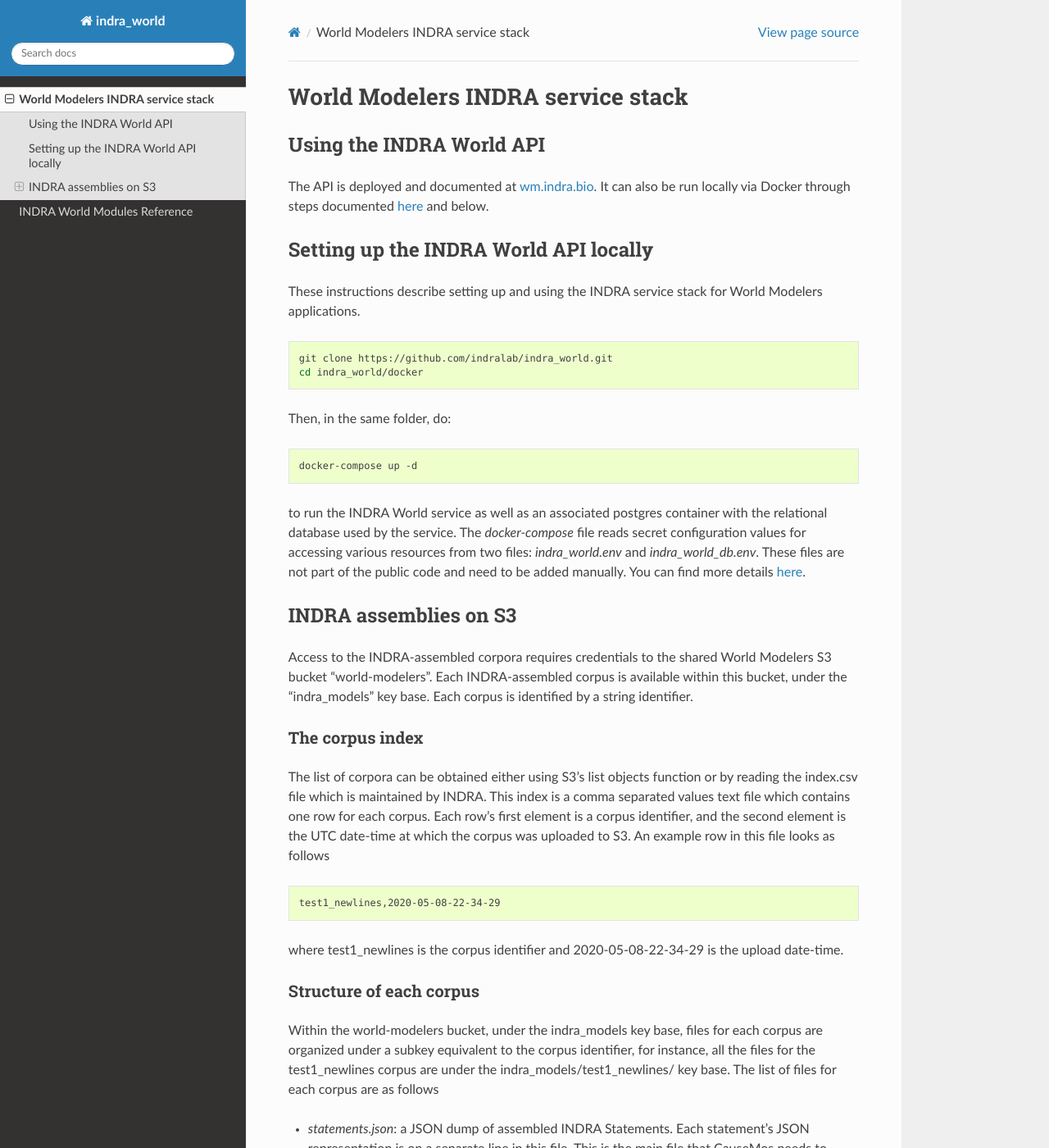
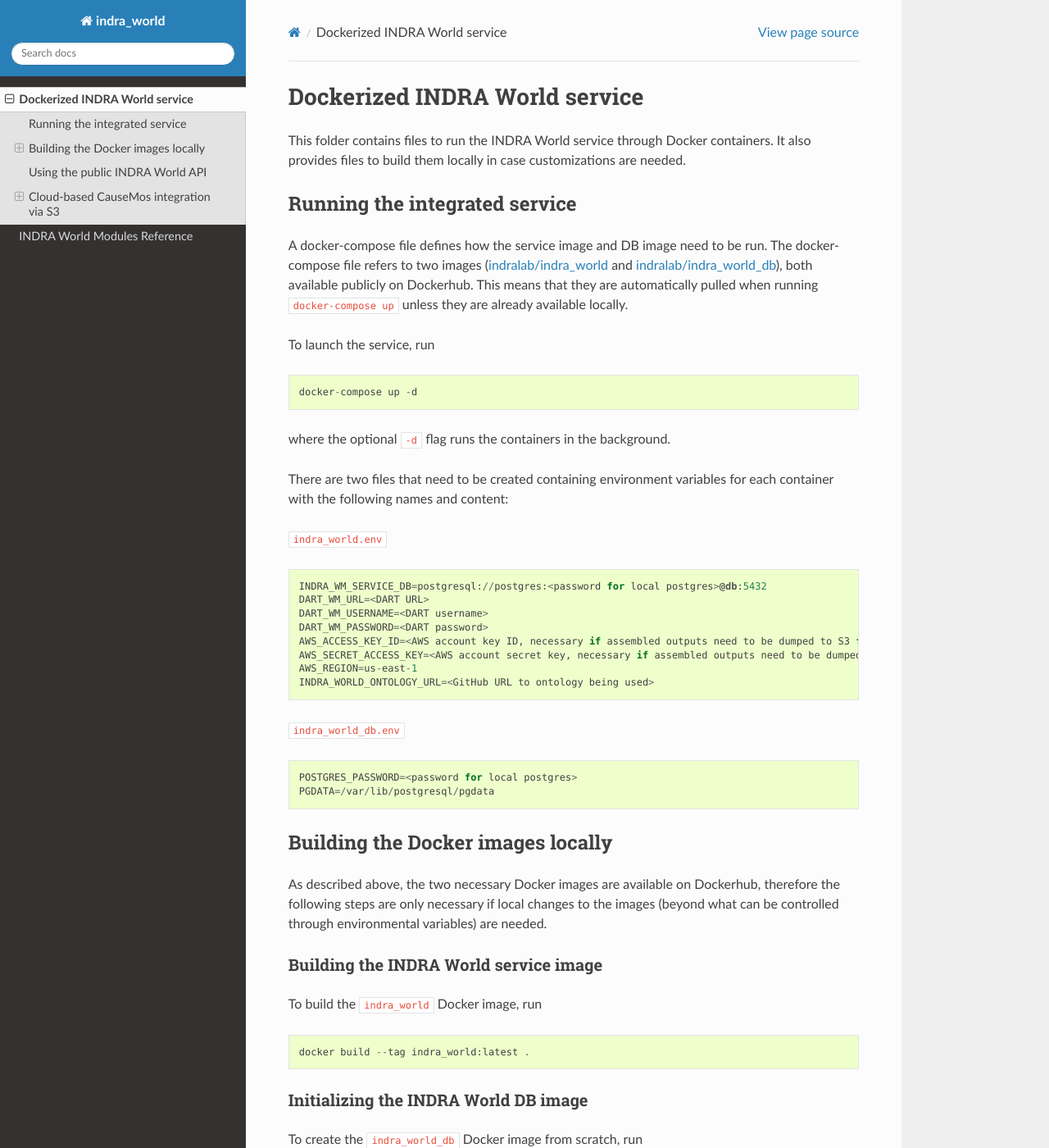
Before and after one commit to gyorilab/indra_world, a Sphinx documentation site: the page built from doc/service.rst, in a window 1280 px wide and 1400 px high. Shown: the whole window at 82% size. Built offline with Sphinx 7.4.7 and the Read the Docs theme 2.0.0, drawn with Linux system fonts in a browser that asks for light colours; pages that are not in the unit, such as notebooks, are missing from menus; some of the changed text lies outside the part shown.

Commit message:
Revamp docs structure, include md-s

```diff
--- a/doc/conf.py
+++ b/doc/conf.py
@@ -32,11 +32,12 @@
     'sphinx.ext.napoleon',
     'sphinx.ext.viewcode',
     'sphinx_autodoc_typehints',
+    'm2r2',
 ]
 
 # Add any paths that contain templates here, relative to this directory.
 templates_path = ['_templates']
-source_suffix = '.rst'
+source_suffix = ['.rst', '.md']
 master_doc = 'index'
 pygments_style = 'sphinx'
 numpydoc_show_class_members = False
--- a/doc/index.rst
+++ b/doc/index.rst
@@ -9,8 +9,10 @@
 .. toctree::
    :maxdepth: 3
 
+   general.rst
    service.rst
    modules/index
+
 
 
 Indices and tables
--- a/doc/requirements.txt
+++ b/doc/requirements.txt
@@ -9,3 +9,4 @@
 flask_wtf
 flask_bootstrap
 flask_restx
+m2r
--- a/doc/service.rst
+++ b/doc/service.rst
@@ -1,49 +1,22 @@
-World Modelers INDRA service stack
-==================================
+.. mdinclude:: ../docker/README.md
 
 .. _wm-service-endpoints:
 
-Using the INDRA World API
--------------------------
+Using the public INDRA World API
+--------------------------------
 The API is deployed and documented at `wm.indra.bio <http://wm.indra.bio/>`_.
-It can also be run locally via Docker through steps documented `here <https://github.com/indralab/indra_world/tree/master/docker#dockerized-indra-world-service>`_ and below.
-
-.. _wm-service-local-setup:
-
-Setting up the INDRA World API locally
---------------------------------------
-These instructions describe setting up and using the INDRA service stack
-for World Modelers applications.
-
-.. code-block:: sh
-
-    git clone https://github.com/indralab/indra_world.git
-    cd indra_world/docker
-
-Then, in the same folder, do:
-
-.. code-block:: sh
-
-    docker-compose up -d
-
-to run the INDRA World service as well as an associated postgres container
-with the relational database used by the service. The `docker-compose` file
-reads secret configuration values for accessing various resources from two
-files: `indra_world.env` and `indra_world_db.env`. These files are not part
-of the public code and need to be added manually. You can find more details
-`here <https://github.com/indralab/indra_world/tree/master/docker#dockerized-indra-world-service>`_.
 
 .. _wm-service-s3:
 
-INDRA assemblies on S3
-----------------------
+Cloud-based CauseMos integration via S3
+---------------------------------------
 Access to the INDRA-assembled corpora requires credentials to the shared
 World Modelers S3 bucket "world-modelers". Each INDRA-assembled corpus is
 available within this bucket, under the "indra_models" key base. Each corpus
 is identified by a string identifier.
 
 The corpus index
-~~~~~~~~~~~~~~~~
+^^^^^^^^^^^^^^^^
 The list of corpora can be obtained either using S3's list objects function
 or by reading the index.csv file which is maintained by INDRA. This index
 is a comma separated values text file which contains one row for each corpus.
@@ -58,8 +31,10 @@
 where test1_newlines is the corpus identifier and 2020-05-08-22-34-29 is the
 upload date-time.
 
+.. _wm-service-corpus-structure:
+
 Structure of each corpus
-~~~~~~~~~~~~~~~~~~~~~~~~
+^^^^^^^^^^^^^^^^^^^^^^^^
 Within the world-modelers bucket, under the indra_models key base, files
 for each corpus are organized under a subkey equivalent to the corpus
 identifier, for instance, all the files for the test1_newlines corpus
```
